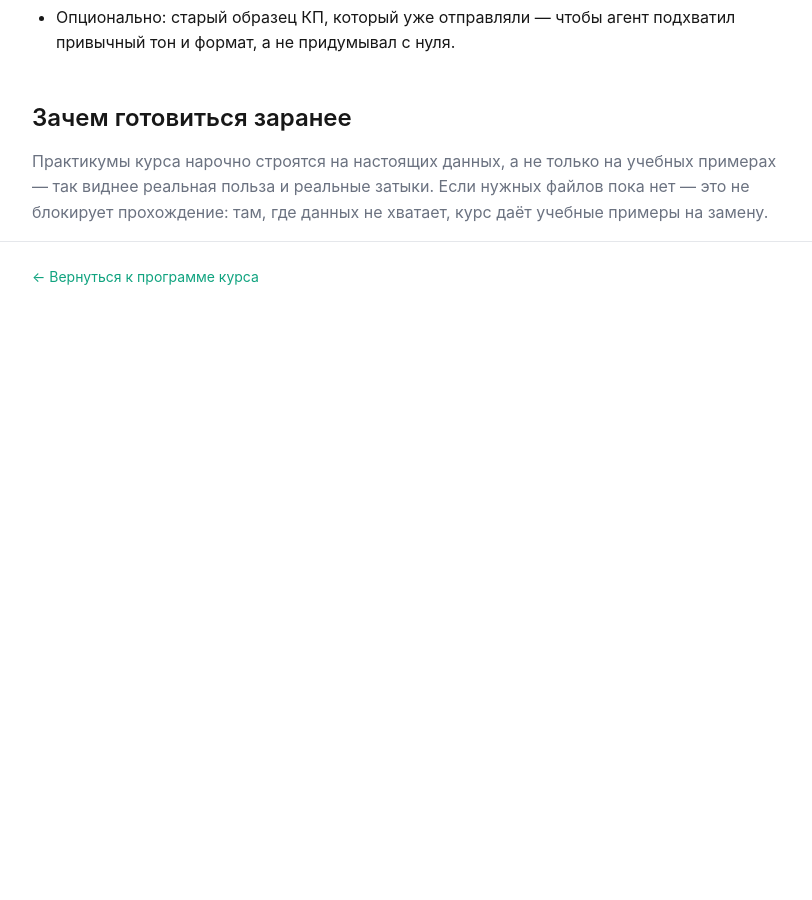
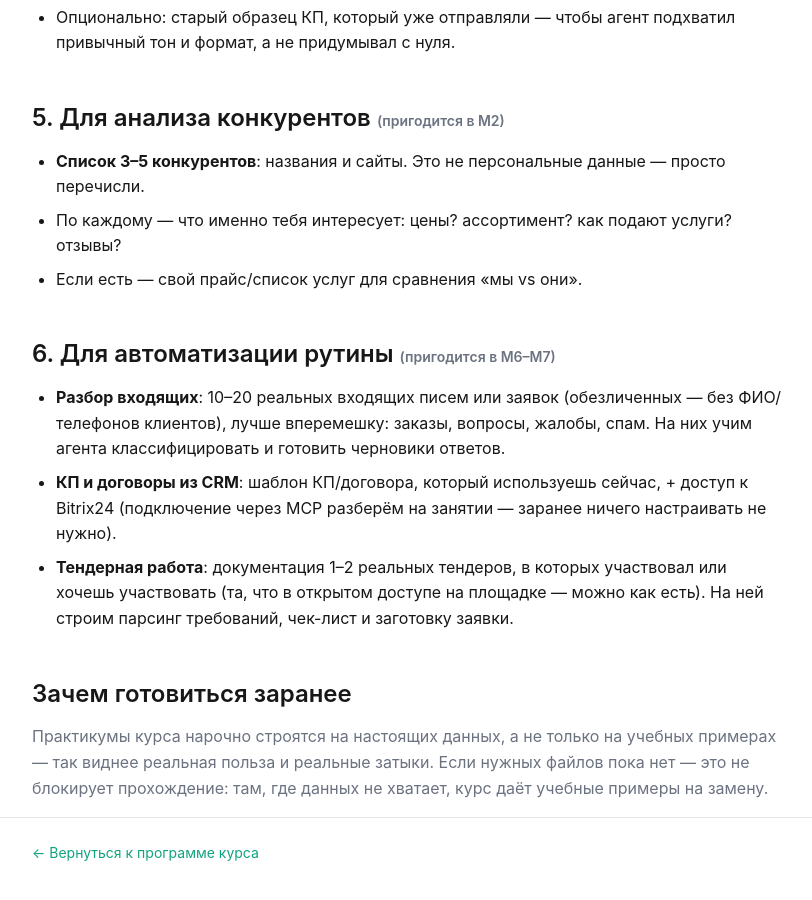
Before and after one commit to avsmolentsev-tech/Claude_Code_learning, a plain HTML site: page site/prep-materials.html in a window 1280 px wide. Shown: the part 1603-2503 px from the top of the page, without its empty margins (232-1044 px from the left). Before the commit the page ends 1956 px from the top, so only its background shows below. Drawn offline with Linux system fonts and the light colour scheme.

Commit message:
Программа: автоматизация рутины и документооборота (темы Александра) + старт М2
От Александра три направления: разбор входящих (почта/заявки →
классификация → черновики), КП и договоры из шаблонов + CRM (его опыт
с Bitrix24 MCP), тендерная работа (его кейс тендерного агента).
Разнесено: КП/CRM → М6, входящие и тендеры → М7 (переименован).
Чек-лист материалов: пп. 5-6 (конкуренты для М2; входящие, Bitrix24,
тендерная документация для М6-М7). Заведён план практикума М2.

```diff
--- a/site/prep-materials.html
+++ b/site/prep-materials.html
@@ -58,6 +58,20 @@
       <li>Опционально: старый образец КП, который уже отправляли — чтобы агент подхватил привычный тон и формат, а не придумывал с нуля.</li>
     </ul>
 
+    <h2>5. Для анализа конкурентов <span class="muted small">(пригодится в М2)</span></h2>
+    <ul>
+      <li><strong>Список 3–5 конкурентов</strong>: названия и сайты. Это не персональные данные — просто перечисли.</li>
+      <li>По каждому — что именно тебя интересует: цены? ассортимент? как подают услуги? отзывы?</li>
+      <li>Если есть — свой прайс/список услуг для сравнения «мы vs они».</li>
+    </ul>
+
+    <h2>6. Для автоматизации рутины <span class="muted small">(пригодится в М6–М7)</span></h2>
+    <ul>
+      <li><strong>Разбор входящих</strong>: 10–20 реальных входящих писем или заявок (обезличенных — без ФИО/телефонов клиентов), лучше вперемешку: заказы, вопросы, жалобы, спам. На них учим агента классифицировать и готовить черновики ответов.</li>
+      <li><strong>КП и договоры из CRM</strong>: шаблон КП/договора, который используешь сейчас, + доступ к Bitrix24 (подключение через MCP разберём на занятии — заранее ничего настраивать не нужно).</li>
+      <li><strong>Тендерная работа</strong>: документация 1–2 реальных тендеров, в которых участвовал или хочешь участвовать (та, что в открытом доступе на площадке — можно как есть). На ней строим парсинг требований, чек-лист и заготовку заявки.</li>
+    </ul>
+
     <h2>Зачем готовиться заранее</h2>
     <p class="muted">Практикумы курса нарочно строятся на настоящих данных, а не только на учебных примерах — так виднее реальная польза и реальные затыки. Если нужных файлов пока нет — это не блокирует прохождение: там, где данных не хватает, курс даёт учебные примеры на замену.</p>
 
```
Also changed, not shown: site/index.html (+3 -3 lines), 3 other files.
